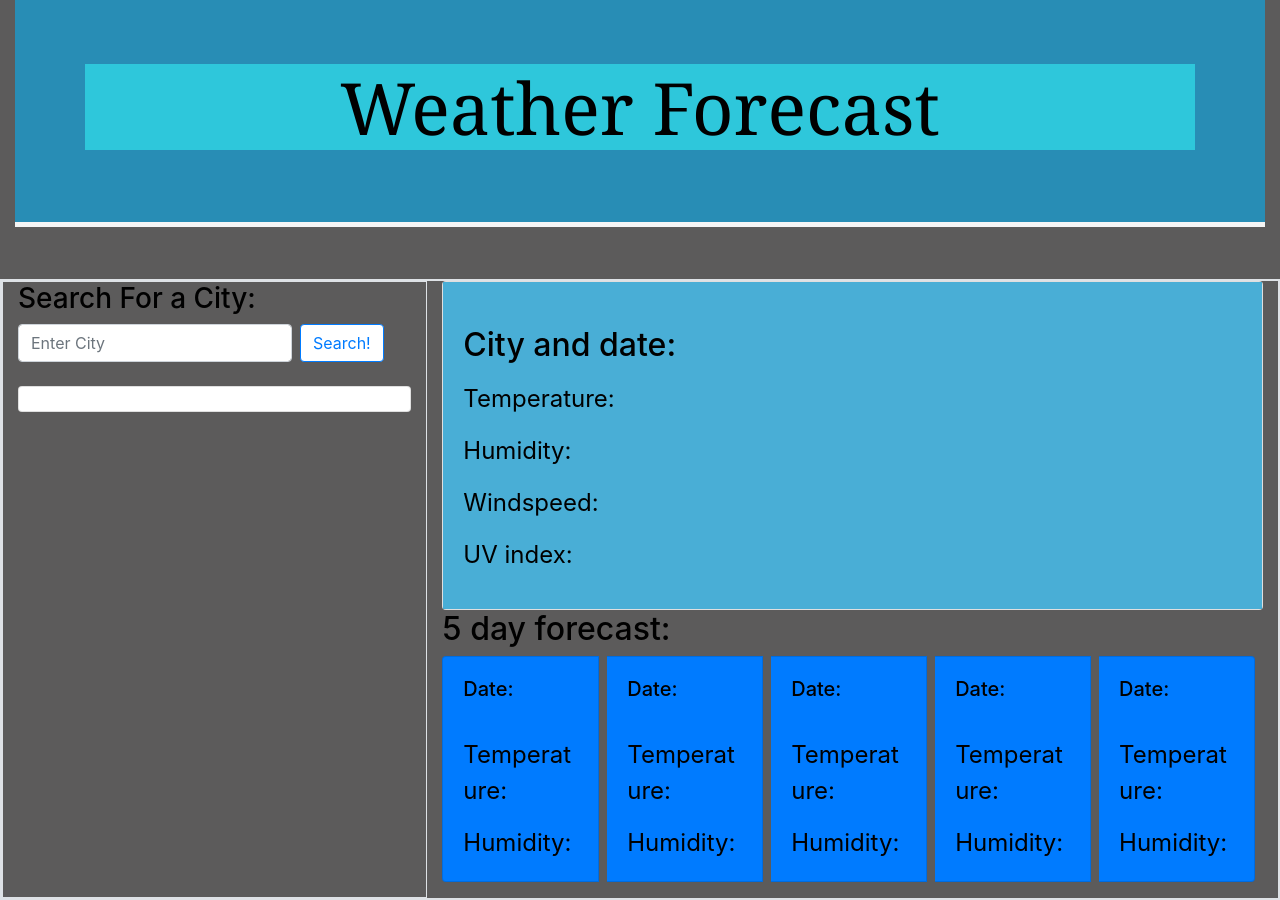
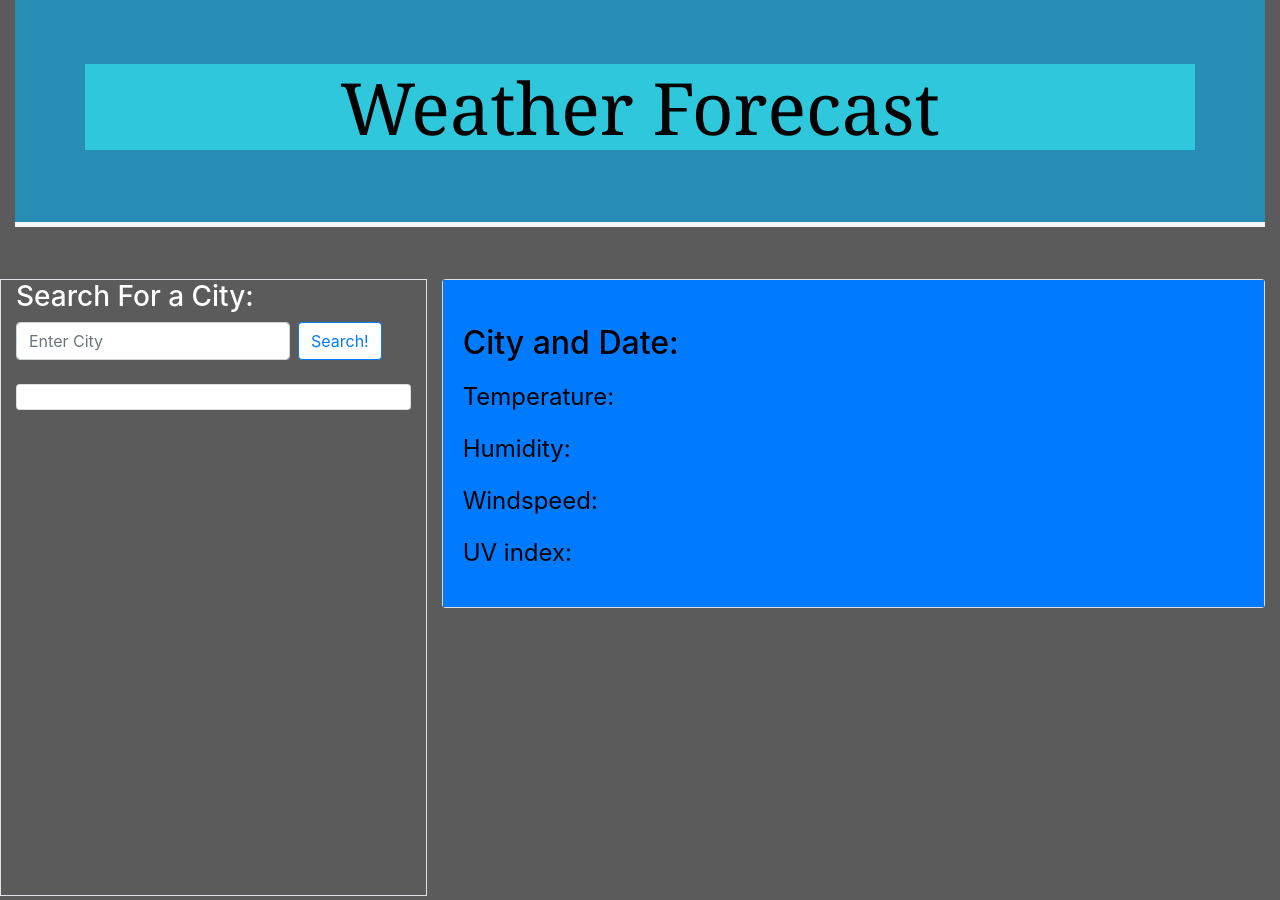
Before and after one commit to Rxjas/hows-the-weather, a plain HTML site: page index.html in a window 1280 px wide. Drawn offline with nearby package versions, Linux system fonts and the light colour scheme.

Commit message:
added styling and cleaned up dashboard

```diff
--- a/index.html
+++ b/index.html
@@ -20,11 +20,11 @@
     <hr id="headDivider">
 
     <!--!container for searching cities and search history-->
-    <div class="container-fluid border">
-        <div class="row border">
+    <div class="container-fluid">
+        <div class="row ">
             <div class="col-4 border">
                 <!--*search city-->
-                <h3>Search For a City: </h3>
+                <h3 id="searchForACity">Search For a City: </h3>
 
                 <!--*search bar and button-->
                 <form class="form-inline md-form mr-auto mb-4">
@@ -41,12 +41,12 @@
             </div>
 
             <div class="col-8">
-                <div class="card">
+                <div class="card ">
                     <div id="currentDayCard" class="card-body">
                             <!--!current day weather-->
                             <img id="currentDayIcon">
                                <!--*city-->
-                            <h2 id="currentCity">City and date:</h2>
+                            <h2 id="currentCity">City and Date: </h2>
                             <p></p>
                             <!-- *temperature-->
                             <p id="currentTemp">Temperature: </p>
@@ -58,16 +58,13 @@
                             <p id="currentUV">UV index: <span id="uvIndex" class="rounded"> </span></p>
                     </div>
                   </div>
-                <h2> 5 day forecast:</h2>
+                <h2 id="fiveDayForecast" class="startHidden"> 5 day forecast:</h2>
+
                         <!--!container for next 5 day weather-->
-                            <!-- *5 day forecast-->
-                                    <!-- *cards for the next  days-->
-                            <!-- *Wind speed -->
-                                    <!-- *UV index with colord number-->
                 <div class="card-group" class="startHidden">
 
-                        <div
-                        class="card text-white bg-primary mb-3 mr-2" style="max-width: 18rem;">
+                         <div
+                         class="card text-white bg-primary mb-3 mr-2 startHidden" style="max-width: 18rem;">
                             <div class="card-body">
                             <h5 id="dayOne" class="card-title">Date:</h5>
                             <img id="dayOneIcon">
@@ -76,16 +73,16 @@
                             </div>
                         </div>
 
-                        <div class="card text-white bg-primary mb-3 mr-2" style="max-width: 18rem;">
+                        <div class="card text-white bg-primary mb-3 mr-2 startHidden" style="max-width: 18rem;">
                             <div class="card-body">
-                              <h5 id="dayTwo" class="card-title">Date:</h5>
+                              <h5 id="dayTwo" class="card-title startHidden">Date:</h5>
                               <img id="dayTwoIcon">
                               <p id="dayTwoTemp" class="card-text">Temperature: </p>
                               <p id="dayTwoHumid" class="card-text">Humidity: </p>
                             </div>
                         </div>
 
-                        <div class="card text-white bg-primary mb-3 mr-2" style="max-width: 18rem;">
+                        <div class="card text-white bg-primary mb-3 mr-2 startHidden" style="max-width: 18rem;">
                             <div class="card-body">
                               <h5 id="dayThree" class="card-title">Date:</h5>
                               <img id="dayThreeIcon">
@@ -94,7 +91,7 @@
                             </div>
                         </div>
 
-                        <div class="card text-white bg-primary mb-3 mr-2" style="max-width: 18rem;">
+                        <div class="card text-white bg-primary mb-3 mr-2 startHidden" style="max-width: 18rem;">
                             <div class="card-body">
                               <h5 id="dayFour" class="card-title">Date:</h5>
                               <img id="dayFourIcon">
@@ -103,7 +100,7 @@
                             </div>
                         </div>
 
-                        <div class="card text-white bg-primary mb-3 mr-2" style="max-width: 18rem;">
+                        <div class="card text-white bg-primary mb-3 mr-2 startHidden" style="max-width: 18rem;">
                             <div class="card-body">
                               <h5 id="dayFive" class="card-title">Date:</h5>
                               <img id="dayFiveIcon">
--- a/script.js
+++ b/script.js
@@ -5,11 +5,13 @@ $(document).ready(function(){
     $('button').on('click', function(){
         searchCities();
         saveSearch();
+        makeEverythingAppear();
     });
 
    //When you click on a search item is pulls up
    $('ul').on('click','.list-group-item', function clickHistory(event){
         searchCitiesTwo();
+        makeEverythingAppear();
   })
 
          //function to build the URL need to search for a city
@@ -44,6 +46,9 @@ $(document).ready(function(){
       $('#latestSearch').text(lastSearch)
       $('#latestSearch').attr('value', lastSearch)
 
+    }
+    function makeEverythingAppear(){
+        $('*').removeClass('startHidden')
     }
 
 
--- a/style.css
+++ b/style.css
@@ -35,12 +35,8 @@
   }
 
   #currentDayCard{
-      background-color: rgba(28, 154, 204, 0.801);
+      background-color: #007bff;;
   }
-
-  /* #currentUV{
-      text-decoration-line: underline;
-  } */
 
   .favorable{
     background-color: lightgreen;
@@ -53,3 +49,14 @@
   .severe{
     background-color: rgb(231, 36, 29);
   }
+
+  .startHidden{
+      visibility: hidden;
+  }
+
+  #fiveDayForecast{
+    color: white;
+  }
+  #searchForACity{
+        color: white;
+  }
```
